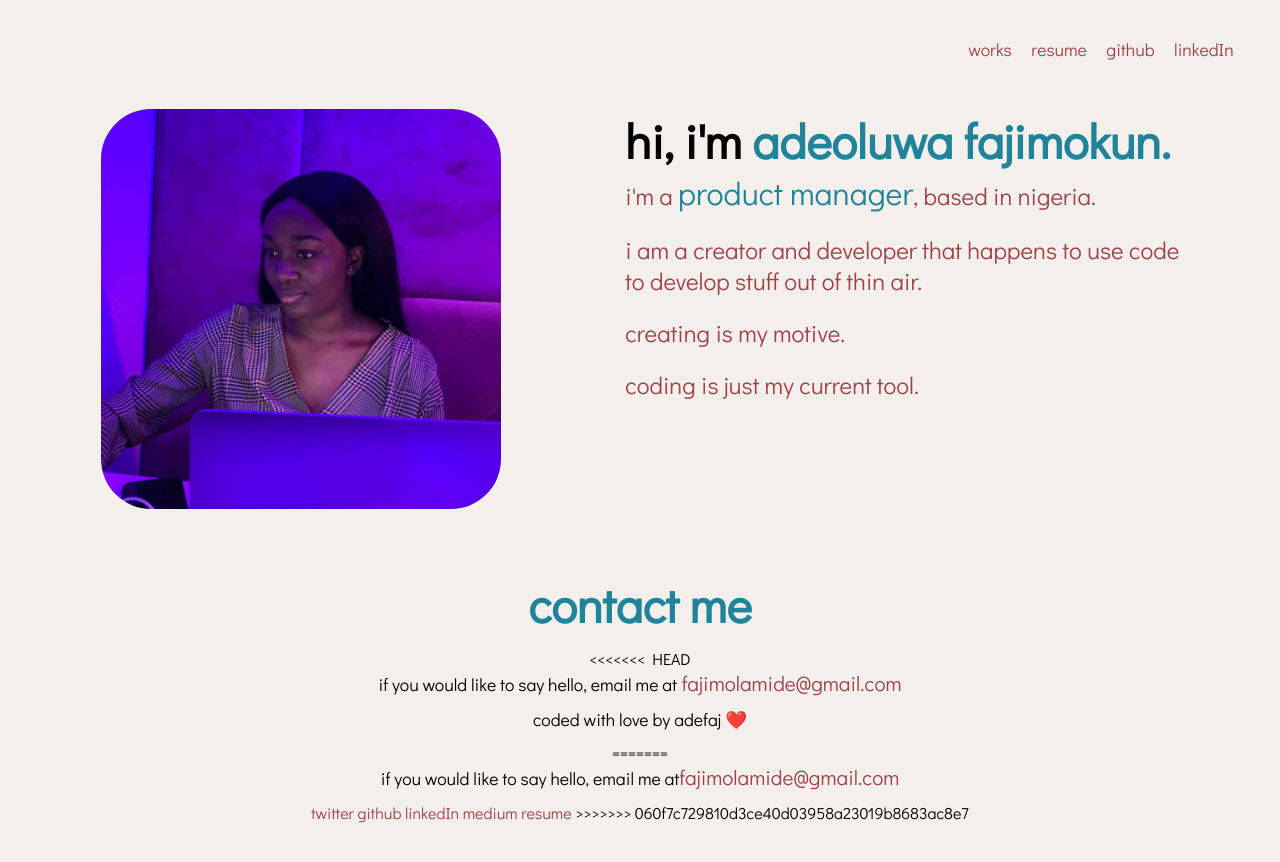
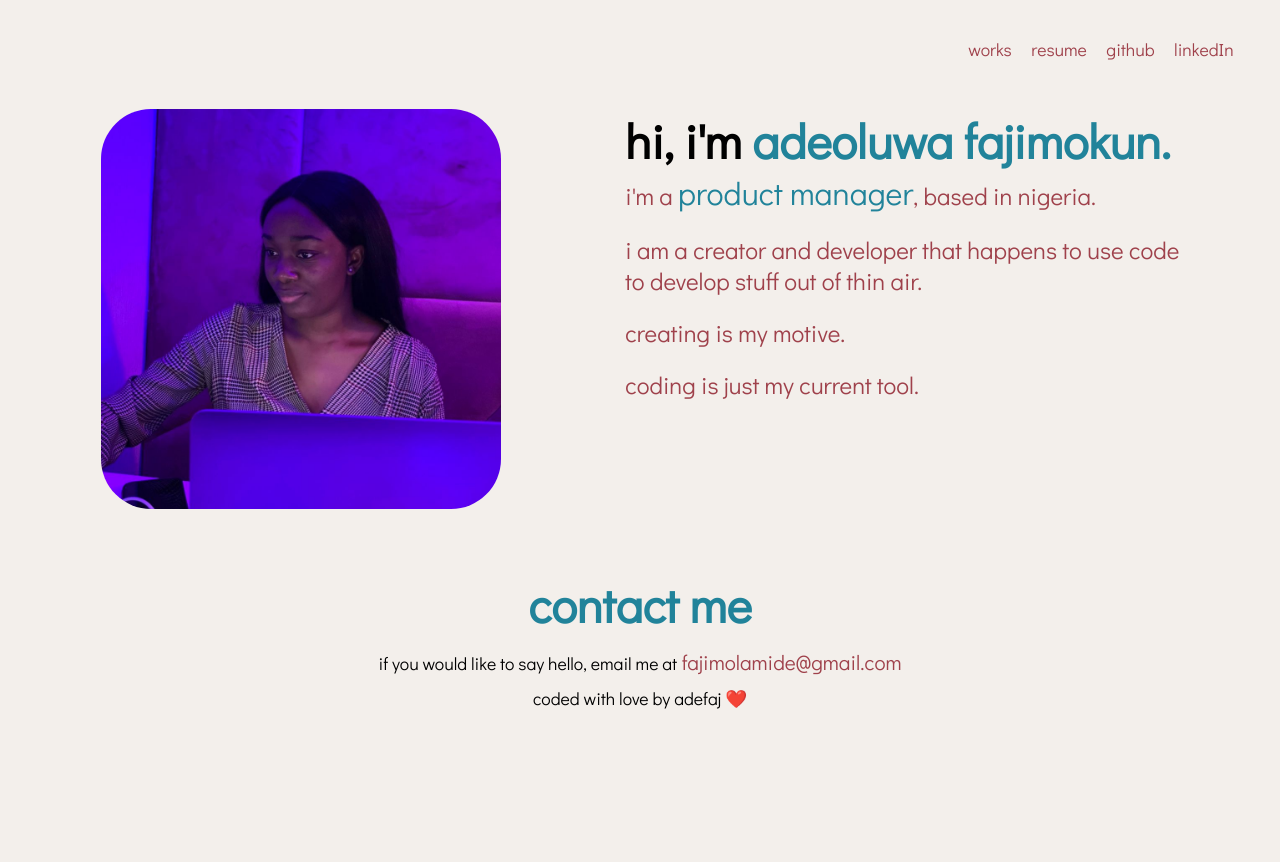
Before and after one commit to ade-faj/adefaj_portfolio, a plain HTML site: page index.html in a window 1280 px wide. After the commit the page ends 800 px from the top, so only its background shows below. Drawn offline with Linux system fonts and the light colour scheme.

Commit message:
new changes

```diff
--- a/index.html
+++ b/index.html
@@ -44,17 +44,8 @@
     <!-- CONNECT WITH ME -->
     <section class="contact">
         <h3>contact me</h3>
-<<<<<<< HEAD
         <p>if you would like to say hello, email me at<span><a href="mailto:fajimolamide@gmail.com"> fajimolamide@gmail.com</a></span></p>
         <p>coded with love by adefaj &#x2764;&#xFE0F;</p>
-=======
-        <p>if you would like to say hello, email me at<span><a href="mailto:fajimolamide@gmail.com">fajimolamide@gmail.com</a></span></p>
-        <a href="https://www.twitter.com/ade_faj" target="_blank">twitter</a>
-        <a href="https://github.com/ade-faj" target="_blank">github</a>
-        <a href="https://www.linkedin.com/in/adeoluwafajimokun16" target="_blank">linkedIn</a>
-        <a href="https://adefaj.medium.com" target="_blank">medium</a>
-        <a href="https://docs.google.com/document/d/1x3RWC_qzJkiARsPqL53CFE-5o4iVJNBZ/edit?usp=sharing&ouid=117808989112543638242&rtpof=true&sd=true" target="_blank">resume</a>
->>>>>>> 060f7c729810d3ce40d03958a23019b8683ac8e7
     </section>
 </div>
 
```
